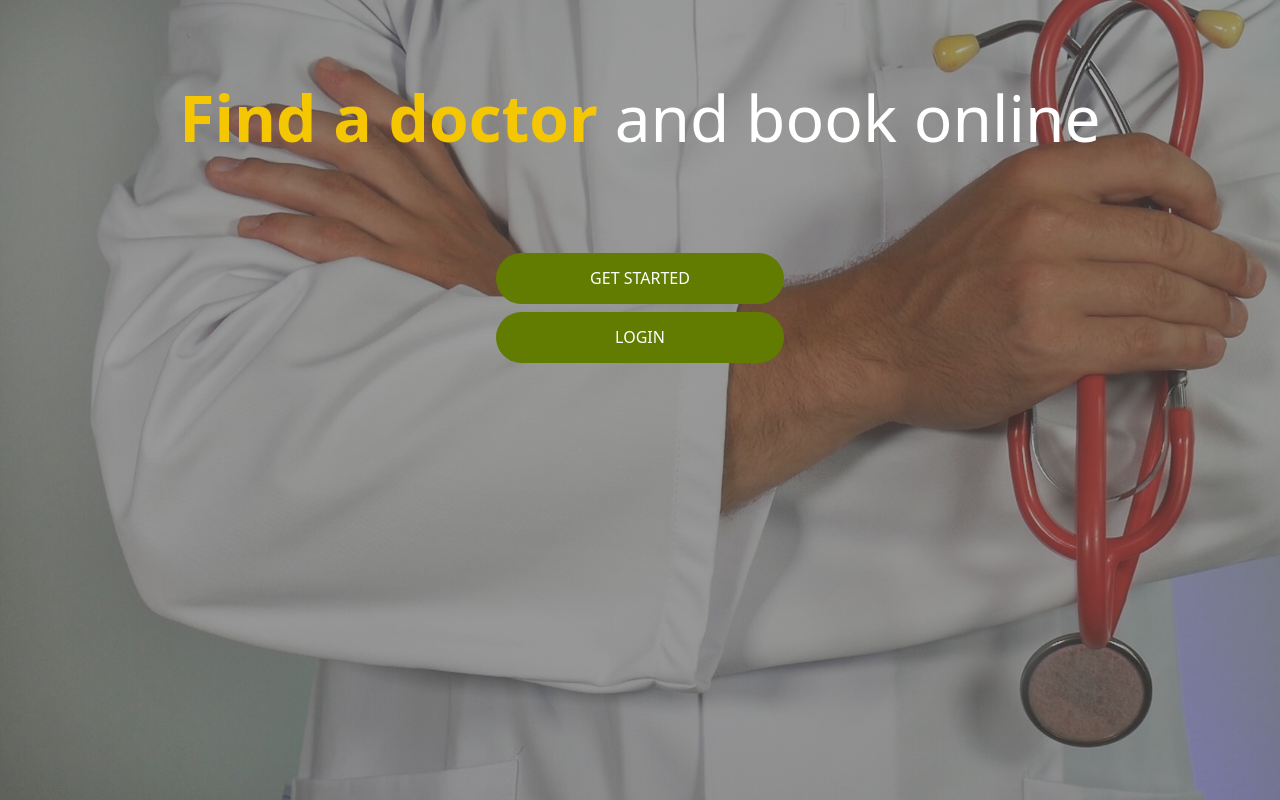
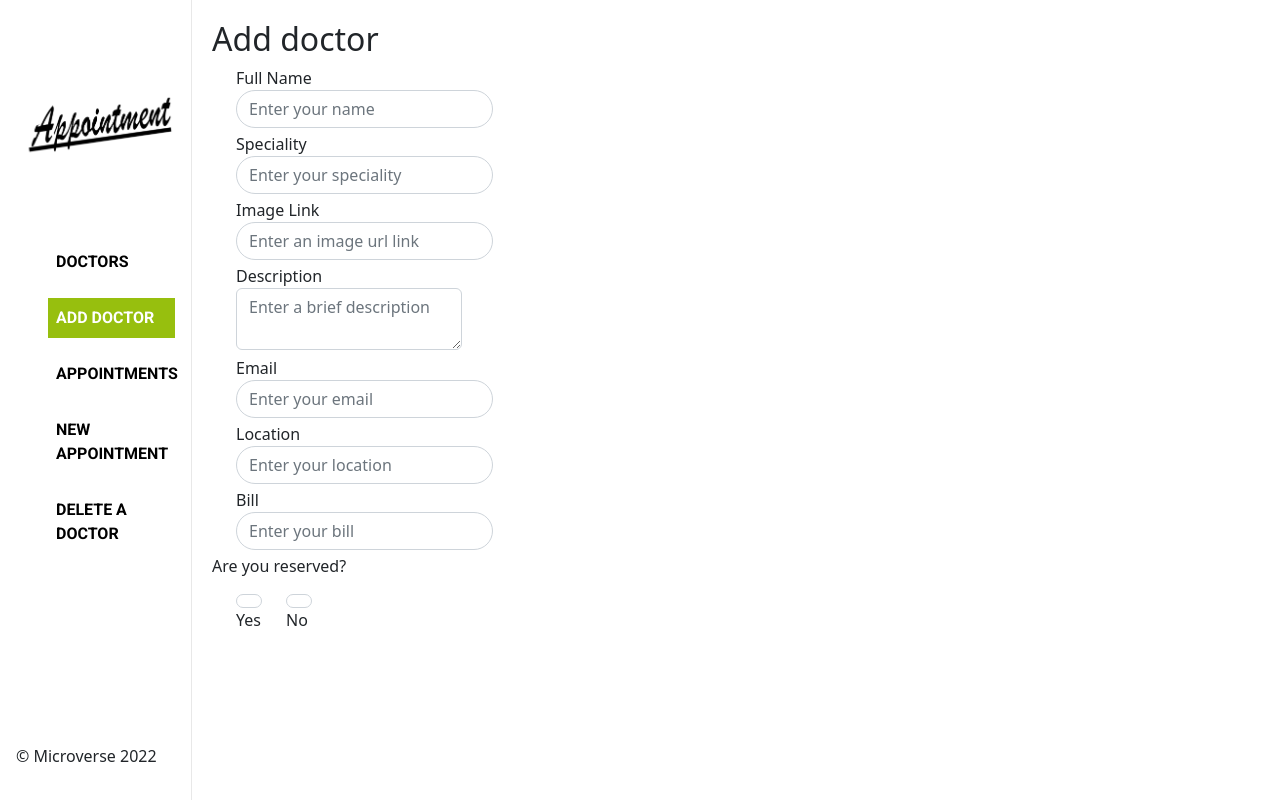
Before and after one commit to jmoseka/doctor_appointment_frontend, a React (Create React App) app: page /add_doctor in a window 1280 px wide. Built offline with nearby package versions, Linux system fonts and the light colour scheme; a web font is replaced by a local one.

Commit message:
Add form html

```diff
--- a/src/App.js
+++ b/src/App.js
@@ -1,17 +1,17 @@
-// import { Route, Routes } from 'react-router-dom';
-// import AddDoctor from './components/AddDoctor';
-// import Appointments from './components/Appointments';
-import Splashscreen from './components/auth/splash_screen';
-// import DeleteDoctor from './components/DeleteDoctor';
-// import Doctors from './components/Doctors';
-// import Navbar from './components/Navbar';
-// import NewAppointment from './components/NewAppointment';
-// import NotFound from './components/NotFound';
+import { Route, Routes } from 'react-router-dom';
+import AddDoctor from './components/addDoctor/AddDoctor';
+import Appointments from './components/Appointments';
+// import Splashscreen from './components/auth/splash_screen';
+import DeleteDoctor from './components/DeleteDoctor';
+import Doctors from './components/Doctors';
+import Navbar from './components/Navbar';
+import NewAppointment from './components/NewAppointment';
+import NotFound from './components/NotFound';
 
 const App = () => (
   <div>
-    <Splashscreen />
-    {/* <Navbar />
+    {/* <Splashscreen /> */}
+    <Navbar />
     <section id="main-sec">
       <Routes>
         <Route path="/" element={<Doctors />} />
@@ -21,7 +21,7 @@ const App = () => (
         <Route path="/delete_doctor" element={<DeleteDoctor />} />
         <Route path="/*" element={<NotFound />} />
       </Routes>
-    </section> */}
+    </section>
   </div>
 );
 
--- /dev/null
+++ b/src/components/addDoctor/AddDoctor.js
@@ -0,0 +1,79 @@
+import React from 'react';
+
+const AddDoctor = () => (
+  <div className="add-doc-container">
+    <div className="doc-container-form">
+      <div className="form-title">
+        <h2>Add doctor</h2>
+      </div>
+
+      <div>
+        <form className="doc-form">
+          <div className="form-group">
+            <label htmlFor="name" className="ms-4 mb-1">
+              Full Name
+              <input type="text" name="name" id="doctor-name" className="form-control rounded-pill" placeholder="Enter your name" required />
+            </label>
+          </div>
+
+          <div className="form-group">
+            <label htmlFor="speciality" className="ms-4 mb-1">
+              Speciality
+              <input type="text" name="speciality" id="doctor-speciality" className="form-control rounded-pill" placeholder="Enter your speciality" required />
+            </label>
+          </div>
+
+          <div className="form-group">
+            <label htmlFor="image" className="ms-4 mb-1">
+              Image Link
+              <input type="text" name="image" id="doctor-image" className="form-control rounded-pill" placeholder="Enter an image url link" required />
+            </label>
+          </div>
+
+          <div className="form-group">
+            <label htmlFor="description" className="ms-4 mb-1">
+              Description
+              <textarea name="description" id="doctor-description" className="form-control" placeholder="Enter a brief description" required />
+            </label>
+          </div>
+
+          <div className="form-group">
+            <label htmlFor="email" className="ms-4 mb-1">
+              Email
+              <input type="text" name="email" id="doctor-email" className="form-control rounded-pill" placeholder="Enter your email" required />
+            </label>
+          </div>
+
+          <div className="form-group">
+            <label htmlFor="location" className="ms-4 mb-1">
+              Location
+              <input type="text" name="location" id="doctor-location" className="form-control rounded-pill" placeholder="Enter your location" required />
+            </label>
+          </div>
+
+          <div className="form-group">
+            <label htmlFor="bill" className="ms-4 mb-1">
+              Bill
+              <input type="number" name="bill" id="doctor-bill" className="form-control rounded-pill" placeholder="Enter your bill" required />
+            </label>
+          </div>
+
+          <div className="form-group">
+            <p>Are you reserved? </p>
+            <label htmlFor="reserve-no" className="ms-4 mb-1">
+              <input type="radio" name="reserve-yes" className="form-control rounded-pill input-radio" checked required />
+              Yes
+            </label>
+            <label htmlFor="reserve-yes" className="ms-4 mb-1">
+              <input type="radio" name="reserve-no" className="form-control rounded-pill input-radio" required />
+              No
+            </label>
+          </div>
+
+        </form>
+      </div>
+    </div>
+  </div>
+);
+
+export default AddDoctor;
```
Also changed, not shown: src/components/AddDoctor.js (deleted, +0 -7 lines), src/components/addDoctor/add_doctor.css (added).
